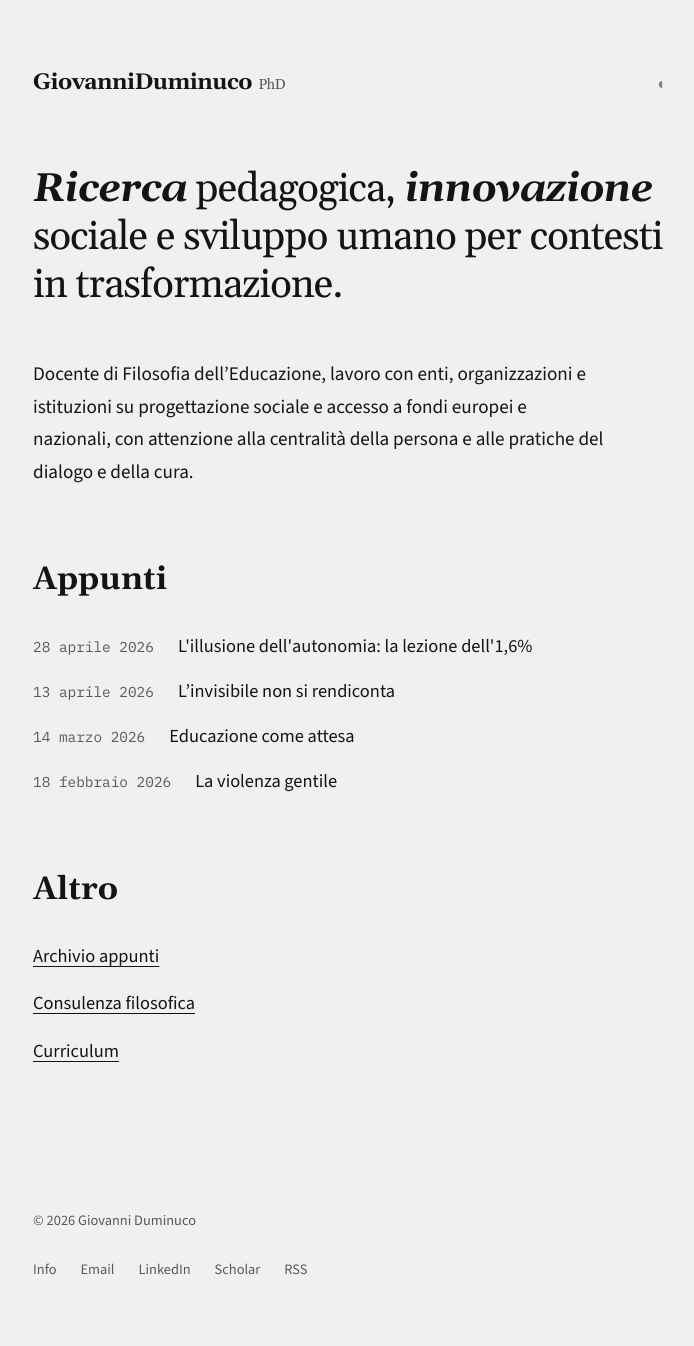
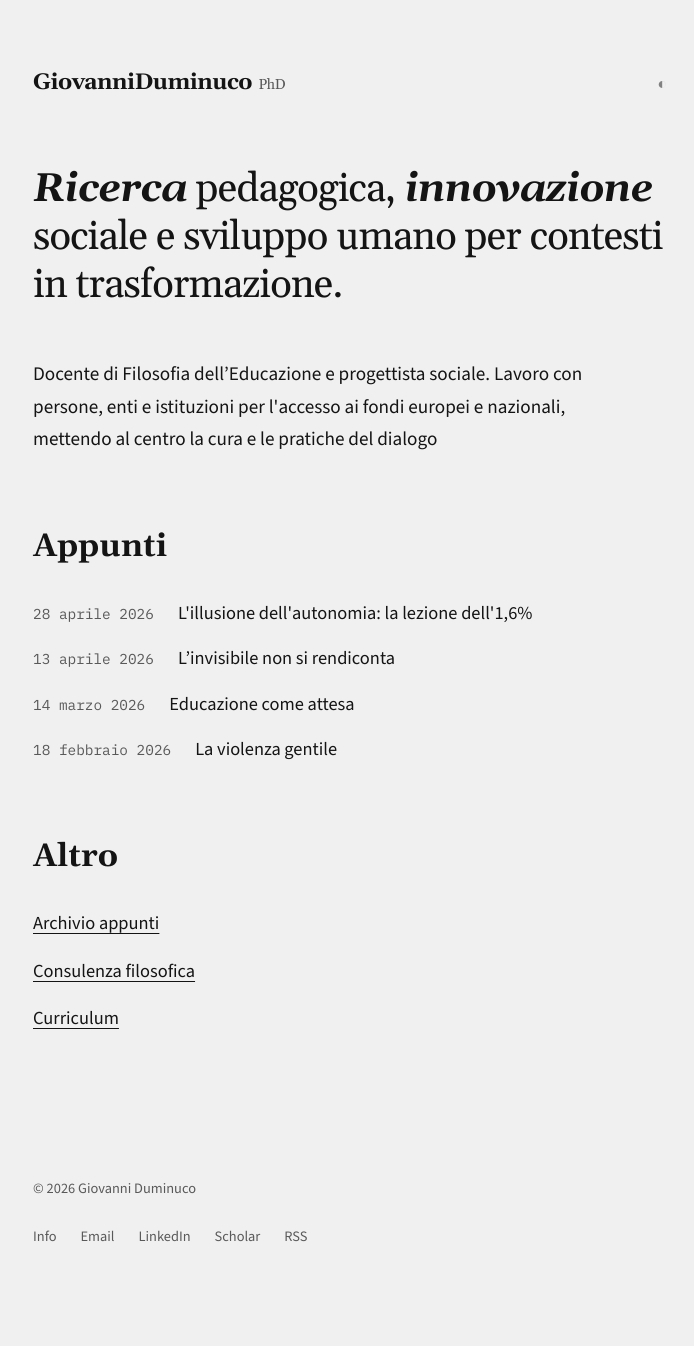
Before and after one commit to dumgio/dumgio.github.io, a Jekyll site: the page built from index.html, in a window 1280 px wide. Shown: the whole page, without its empty margins (127-821 px from the left). Built offline with Jekyll 4.4.1, drawn with Linux system fonts in a browser that asks for light colours; comment, search, counter and statistics services are not loaded; after the commit the page ends 1314 px from its top, so only the background shows below that.

Commit message:
Update index.html

```diff
--- a/index.html
+++ b/index.html
@@ -7,7 +7,7 @@ layout: default
 </div>
 
 <p style="font-size: 1.2rem; margin-bottom: 4rem;">
-  Docente di Filosofia dell’Educazione, lavoro con enti, organizzazioni e istituzioni su progettazione sociale e accesso a fondi europei e nazionali, con attenzione alla centralità della persona e alle pratiche del dialogo e della cura.
+  Docente di Filosofia dell’Educazione e progettista sociale. Lavoro con persone, enti e istituzioni per l'accesso ai fondi europei e nazionali, mettendo al centro la cura e le pratiche del dialogo
 </p>
 
 <h2>Appunti</h2>
```
